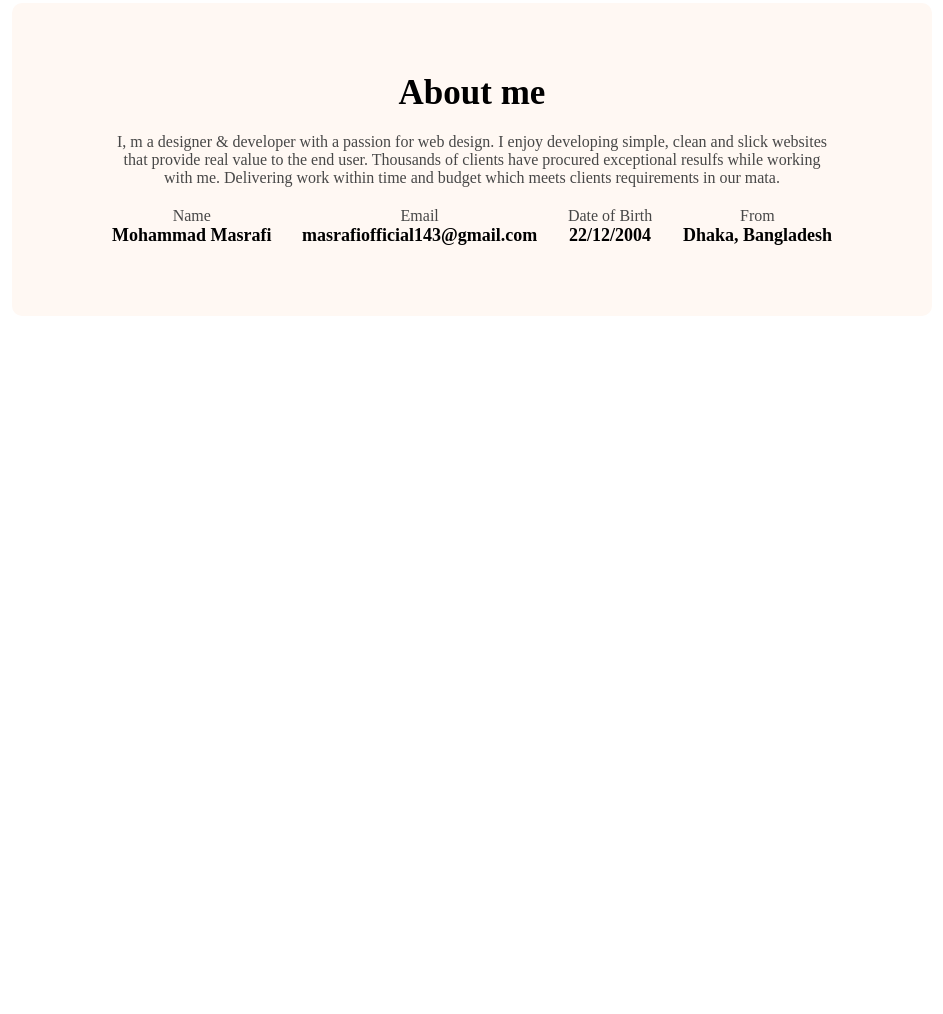
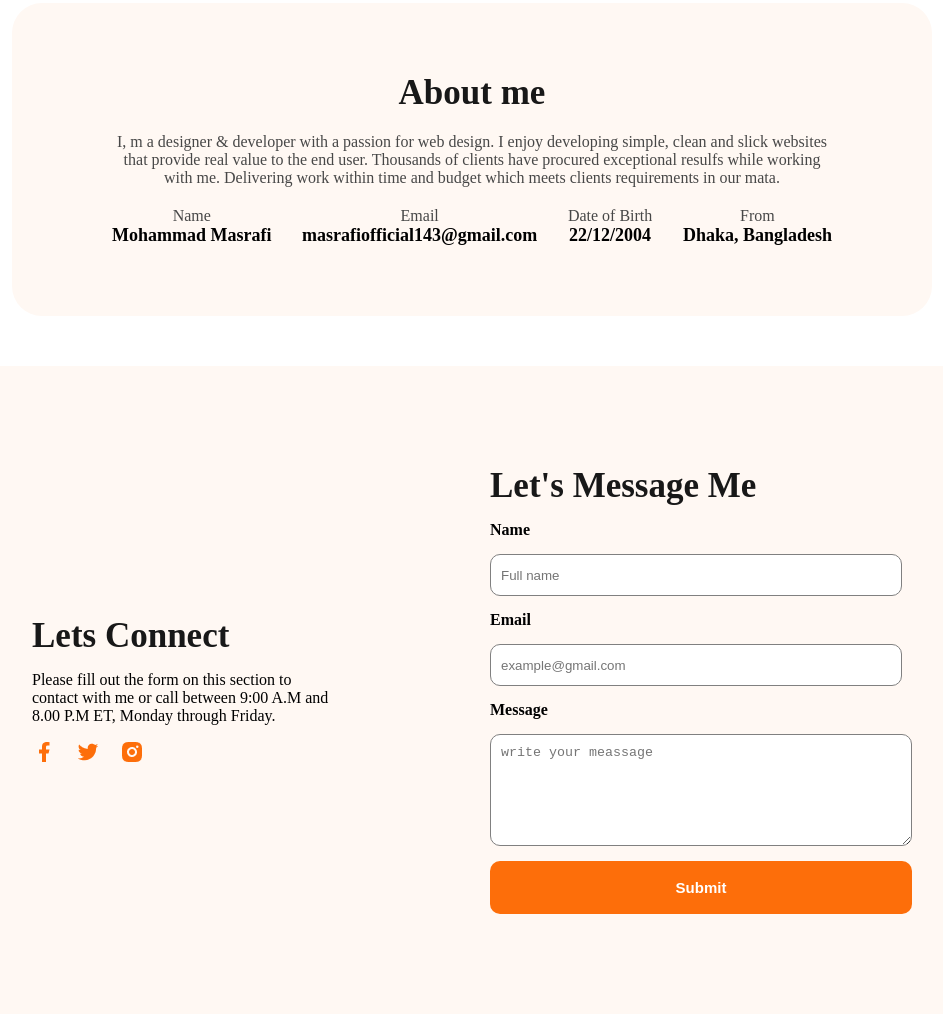
Before and after one commit to masrafi143/portfolio-html-css, a plain HTML site: page index.html in a window 1280 px wide. Shown: the part 810-1824 px from the top of the page, without its empty margins (168-1111 px from the left). Before the commit the page ends 1176 px from the top, so only its background shows below. Drawn offline with Linux system fonts and the light colour scheme.

Commit message:
footer section added

```diff
--- a/index.html
+++ b/index.html
@@ -8,7 +8,7 @@
 </head>
 <body>
     <!-- Header section -->
-    <header>
+    <header class="secondary-bg-color">
         <nav>
             <h3>mas<span>R</span>afi</h3>
                 <ul>
@@ -36,8 +36,8 @@
     </header>
     <main>
         <!-- about me section -->
-        <section class="about-me">
-            <h3>About me</h3>
+        <section class="about-me secondary-bg-color">
+            <h3 class="section-title">About me</h3>
             <p class="my-description txt-dark">I, m a designer & developer with a passion for web design. I enjoy developing simple, clean and slick websites that provide real value to the end user. Thousands of clients have procured exceptional resulfs while working with me. Delivering work within time and budget which meets clients requirements in our mata.</p>
             <div class="about-items">
                 <div class="about-item">
@@ -59,5 +59,29 @@
             </div>
         </section>
     </main>
+    <!-- footer section -->
+    <footer class="secondary-bg-color">
+        <div class="footer-column">
+            <h3 class="section-title">Lets Connect</h3>
+            <p>Please fill out the form on this section to contact with me or call between 9:00 A.M and 8.00 P.M ET, Monday through Friday.</p>
+            <div class="social-links">
+                <img src="./images/icons/facebook.png" alt="">
+                <img src="./images/icons/twitter.png" alt="">
+                <img src="./images/icons/insta.png" alt="">
+            </div>
+        </div>
+        <div class="footer-column">
+            <form class="form" action="">
+                <h3 class="section-title">Let's Message Me</h3>
+                <label for="">Name</label>
+                <input type="text" placeholder="Full name">
+                <label for="">Email</label>
+                <input type="email" name="" id="" placeholder="example@gmail.com">
+                <label for="">Message</label>
+                <textarea name="" id="" placeholder="write your meassage"></textarea>
+                <button class="btn-warning">Submit</button>
+            </form>
+        </div>
+    </footer>
 </body>
 </html>
--- a/style.css
+++ b/style.css
@@ -7,20 +7,27 @@
     background-color: #FD6E0A;
     color: white;
     border: none;
-    border-radius: 5px;
+    border-radius: 10px;
     padding: 18px;
     font-weight: bold;
     font-size: 15px;
 }
+.secondary-bg-color{
+    background-color: #FFF8F3;
+}
 .txt-dark{
     color: #474747;
+}
+.section-title{
+    color: #181818;
+    font-weight: bold;
+    font-size: 35px;
 }
 /* Header section */
 header{
     background-image: url(./images/developer.png) , url(./images/header_bg.png);
     background-repeat: no-repeat;
     background-position:top left, bottom right;
-    background-color: #FFF8F3;
 }
 /* nav */
 nav{
@@ -77,15 +84,10 @@ nav a{
 
 /* About me section */
 .about-me{
-    background-color: #FFF8F3;
     text-align: center;
-    border-radius: 10px;
+    border-radius: 30px;
     margin: 50px 180px;
     padding: 70px 100px;
-}
-.about-me h3{
-    font-weight: bold;
-    font-size: 35px;
 }
 .my-description{
     margin: 20px 0;
@@ -98,3 +100,36 @@ nav a{
     font-weight: bold;
     font-size: 18px;
 }
+/* footer section */
+footer{
+    display: flex;
+    align-items: center;
+    gap: 150px;
+    padding: 100px 200px;
+}
+.footer-column, form{
+    display: flex;
+    flex-direction: column;
+    gap: 15px;
+}
+.social-links{
+    display: flex;
+    gap: 20px;
+}
+.form input{
+    height: 40px;
+    width: 400px;
+    border: 1px solid gray;
+    border-radius: 10px;
+    padding-left: 10px;
+}
+.form label{
+    font-weight: bold;
+}
+.form textarea{
+    border: 1px solid gray;
+    border-radius: 10px;
+    height: 90px;
+    width: 400px;
+    padding: 10px;
+}
```
